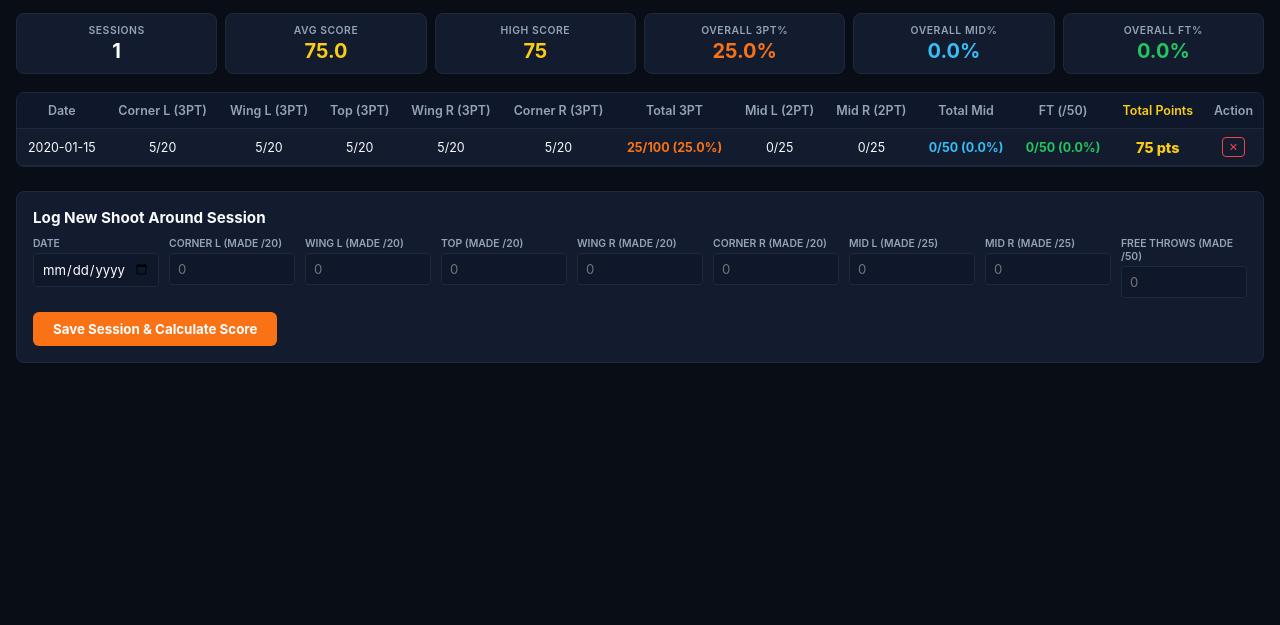
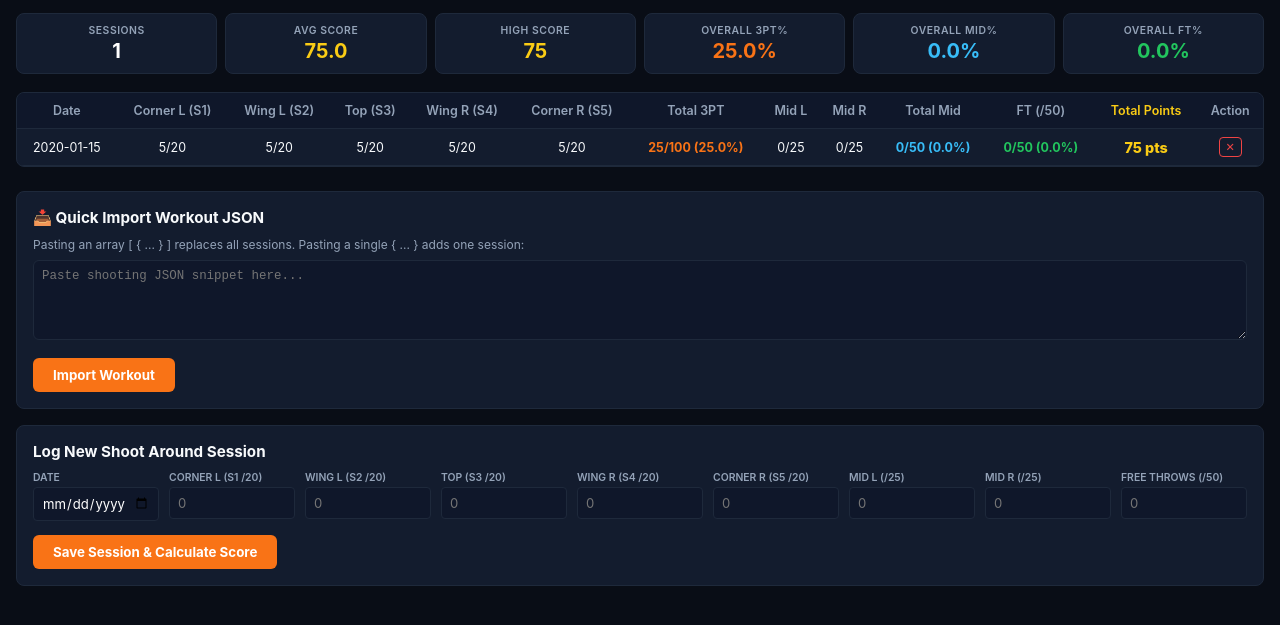
Before and after one commit to rtgundersen1/Cayden-Shoot-Around, a plain HTML site: page index.html in a window 1280 px wide. Both pictures are taken after typing "2020-01-15", "5", "5", "5", "5", "5" into the empty fields and a click on the button "Save Session & Calculate Score". Shown: the part 65-690 px from the top of the page. Drawn offline with Linux system fonts and the light colour scheme; no server answers.

Commit message:
Enhance session logging with JSON import feature
Added support for quick JSON import of workout sessions and updated input fields for session logging.

```diff
--- a/index.html
+++ b/index.html
@@ -13,6 +13,7 @@
       --green: #22c55e;
       --red: #ef4444;
       --blue: #38bdf8;
+      --gold: #facc15;
       --text: #f8fafc;
       --muted: #94a3b8;
       --border: #1e293b;
@@ -35,9 +36,10 @@
     th { background: var(--header-bg); color: var(--muted); padding: 10px 8px; font-weight: 600; border-bottom: 1px solid var(--border); }
     td { padding: 8px; border-bottom: 1px solid var(--border); }
     tr:hover { background: var(--card-hover); }
-    .pts-highlight { color: #facc15; font-weight: 800; font-size: 0.9rem; }
+    .pts-highlight { color: var(--gold); font-weight: 800; font-size: 0.9rem; }
     .highlight { color: var(--accent); font-weight: 700; }
     .green { color: var(--green); font-weight: 700; }
+    .blue { color: var(--blue); font-weight: 700; }
     .btn-del { background: transparent; border: 1px solid var(--red); color: var(--red); border-radius: 4px; padding: 2px 6px; font-size: 0.7rem; cursor: pointer; }
     .btn-del:hover { background: var(--red); color: #fff; }
     .empty-state { padding: 30px; color: var(--muted); text-align: center; }
@@ -58,6 +60,9 @@
       background: #0f172a; border: 1px solid var(--border); color: var(--muted); padding: 6px 12px; border-radius: 4px; cursor: pointer; font-size: 0.75rem; font-weight: 600;
     }
     .tool-btn.danger:hover { color: var(--red); border-color: var(--red); }
+    textarea.json-input {
+      width: 100%; height: 80px; background: #0f172a; border: 1px solid var(--border); color: #38bdf8; font-family: monospace; font-size: 0.78rem; padding: 8px; border-radius: 6px; outline: none;
+    }
   </style>
 </head>
 <body>
@@ -82,17 +87,17 @@
         <thead>
           <tr>
             <th>Date</th>
-            <th>Corner L (3PT)</th>
-            <th>Wing L (3PT)</th>
-            <th>Top (3PT)</th>
-            <th>Wing R (3PT)</th>
-            <th>Corner R (3PT)</th>
+            <th>Corner L (S1)</th>
+            <th>Wing L (S2)</th>
+            <th>Top (S3)</th>
+            <th>Wing R (S4)</th>
+            <th>Corner R (S5)</th>
             <th>Total 3PT</th>
-            <th>Mid L (2PT)</th>
-            <th>Mid R (2PT)</th>
+            <th>Mid L</th>
+            <th>Mid R</th>
             <th>Total Mid</th>
             <th>FT (/50)</th>
-            <th style="color:#facc15;">Total Points</th>
+            <th style="color:var(--gold);">Total Points</th>
             <th>Action</th>
           </tr>
         </thead>
@@ -100,21 +105,29 @@
       </table>
     </div>
 
-    <!-- Log Session Panel -->
     <div class="panels-grid">
+      <!-- Quick JSON Import Panel -->
+      <div class="panel-box">
+        <div class="panel-title">📥 Quick Import Workout JSON</div>
+        <p style="color: var(--muted); font-size: 0.75rem; margin-bottom: 8px;">Pasting an array [ { ... } ] replaces all sessions. Pasting a single { ... } adds one session:</p>
+        <textarea id="import-json-box" class="json-input" placeholder='Paste shooting JSON snippet here...'></textarea>
+        <button class="submit-btn" onclick="importJsonWorkout()">Import Workout</button>
+      </div>
+
+      <!-- Log Session Panel -->
       <div class="panel-box">
         <div class="panel-title">Log New Shoot Around Session</div>
         <form id="session-form" onsubmit="handleFormSubmit(event)">
           <div class="form-grid">
             <div class="form-group"><label>Date</label><input type="date" id="s-date" required /></div>
-            <div class="form-group"><label>Corner L (Made /20)</label><input type="number" id="s-c-left" min="0" max="20" placeholder="0" /></div>
-            <div class="form-group"><label>Wing L (Made /20)</label><input type="number" id="s-w-left" min="0" max="20" placeholder="0" /></div>
-            <div class="form-group"><label>Top (Made /20)</label><input type="number" id="s-top" min="0" max="20" placeholder="0" /></div>
-            <div class="form-group"><label>Wing R (Made /20)</label><input type="number" id="s-w-right" min="0" max="20" placeholder="0" /></div>
-            <div class="form-group"><label>Corner R (Made /20)</label><input type="number" id="s-c-right" min="0" max="20" placeholder="0" /></div>
-            <div class="form-group"><label>Mid L (Made /25)</label><input type="number" id="s-mid-left" min="0" max="25" placeholder="0" /></div>
-            <div class="form-group"><label>Mid R (Made /25)</label><input type="number" id="s-mid-right" min="0" max="25" placeholder="0" /></div>
-            <div class="form-group"><label>Free Throws (Made /50)</label><input type="number" id="s-ft" min="0" max="50" placeholder="0" /></div>
+            <div class="form-group"><label>Corner L (S1 /20)</label><input type="number" id="s-s1" min="0" max="20" placeholder="0" /></div>
+            <div class="form-group"><label>Wing L (S2 /20)</label><input type="number" id="s-s2" min="0" max="20" placeholder="0" /></div>
+            <div class="form-group"><label>Top (S3 /20)</label><input type="number" id="s-s3" min="0" max="20" placeholder="0" /></div>
+            <div class="form-group"><label>Wing R (S4 /20)</label><input type="number" id="s-s4" min="0" max="20" placeholder="0" /></div>
+            <div class="form-group"><label>Corner R (S5 /20)</label><input type="number" id="s-s5" min="0" max="20" placeholder="0" /></div>
+            <div class="form-group"><label>Mid L (/25)</label><input type="number" id="s-mid1" min="0" max="25" placeholder="0" /></div>
+            <div class="form-group"><label>Mid R (/25)</label><input type="number" id="s-mid2" min="0" max="25" placeholder="0" /></div>
+            <div class="form-group"><label>Free Throws (/50)</label><input type="number" id="s-ft" min="0" max="50" placeholder="0" /></div>
           </div>
           <button type="submit" class="submit-btn">Save Session & Calculate Score</button>
         </form>
@@ -129,21 +142,22 @@
       sessions: []
     };
 
-    function calculateSessionPoints(s) {
-      const cL = Number(s.cornerLeft) || 0;
-      const wL = Number(s.wingLeft) || 0;
-      const top = Number(s.top) || 0;
-      const wR = Number(s.wingRight) || 0;
-      const cR = Number(s.cornerRight) || 0;
-      const midL = Number(s.midLeft) || 0;
-      const midR = Number(s.midRight) || 0;
+    function getSessionMetrics(s) {
+      // Support both key formats seamlessly
+      const s1 = Number(s.s1 !== undefined ? s.s1 : (s.cornerLeft !== undefined ? s.cornerLeft : 0)) || 0;
+      const s2 = Number(s.s2 !== undefined ? s.s2 : (s.wingLeft !== undefined ? s.wingLeft : 0)) || 0;
+      const s3 = Number(s.s3 !== undefined ? s.s3 : (s.top !== undefined ? s.top : 0)) || 0;
+      const s4 = Number(s.s4 !== undefined ? s.s4 : (s.wingRight !== undefined ? s.wingRight : 0)) || 0;
+      const s5 = Number(s.s5 !== undefined ? s.s5 : (s.cornerRight !== undefined ? s.cornerRight : 0)) || 0;
+      const mid1 = Number(s.mid1 !== undefined ? s.mid1 : (s.midLeft !== undefined ? s.midLeft : 0)) || 0;
+      const mid2 = Number(s.mid2 !== undefined ? s.mid2 : (s.midRight !== undefined ? s.midRight : 0)) || 0;
       const ft = Number(s.ft) || 0;
 
-      const total3Made = cL + wL + top + wR + cR;
-      const totalMidMade = midL + midR;
+      const total3Made = s1 + s2 + s3 + s4 + s5;
+      const totalMidMade = mid1 + mid2;
+      const points = (total3Made * 3) + (totalMidMade * 2) + (ft * 1);
 
-      // 3 points for each 3PT make, 2 for each mid-range make, 1 for each free throw
-      return (total3Made * 3) + (totalMidMade * 2) + (ft * 1);
+      return { s1, s2, s3, s4, s5, mid1, mid2, ft, total3Made, totalMidMade, points };
     }
 
     async function loadData() {
@@ -197,7 +211,7 @@
     }
 
     function clearAllCache() {
-      if (confirm("Clear local storage cache and reload?")) {
+      if (confirm("Clear local cache and reload?")) {
         localStorage.removeItem('cayden_shooting_cache');
         location.reload();
       }
@@ -225,76 +239,54 @@
       let totals = {
         sessions: sessions.length,
         threeMade: 0,
-        threeAtt: 0,
         midMade: 0,
-        midAtt: 0,
         ftMade: 0,
-        ftAtt: 0,
         totalPoints: 0,
         maxPoints: 0
       };
 
       sessions.forEach((s, idx) => {
-        const cL = Number(s.cornerLeft) || 0;
-        const wL = Number(s.wingLeft) || 0;
-        const top = Number(s.top) || 0;
-        const wR = Number(s.wingRight) || 0;
-        const cR = Number(s.cornerRight) || 0;
-        const total3Made = cL + wL + top + wR + cR;
-        const total3Att = Number(s.total3Att) || 100; // default 20 per spot
+        const m = getSessionMetrics(s);
 
-        const midL = Number(s.midLeft) || 0;
-        const midR = Number(s.midRight) || 0;
-        const totalMidMade = midL + midR;
-        const totalMidAtt = Number(s.totalMidAtt) || 50; // default 25 L / 25 R
+        totals.threeMade += m.total3Made;
+        totals.midMade += m.totalMidMade;
+        totals.ftMade += m.ft;
+        totals.totalPoints += m.points;
+        if (m.points > totals.maxPoints) totals.maxPoints = m.points;
 
-        const ft = Number(s.ft) || 0;
-        const ftAtt = Number(s.ftAtt) || 50;
-
-        const sessionPts = calculateSessionPoints(s);
-
-        totals.threeMade += total3Made;
-        totals.threeAtt += total3Att;
-        totals.midMade += totalMidMade;
-        totals.midAtt += totalMidAtt;
-        totals.ftMade += ft;
-        totals.ftAtt += ftAtt;
-        totals.totalPoints += sessionPts;
-        if (sessionPts > totals.maxPoints) totals.maxPoints = sessionPts;
-
-        const threePct = total3Att > 0 ? ((total3Made / total3Att) * 100).toFixed(1) + '%' : '-';
-        const midPct = totalMidAtt > 0 ? ((totalMidMade / totalMidAtt) * 100).toFixed(1) + '%' : '-';
-        const ftPct = ftAtt > 0 ? ((ft / ftAtt) * 100).toFixed(1) + '%' : '-';
+        const threePct = ((m.total3Made / 100) * 100).toFixed(1) + '%';
+        const midPct = ((m.totalMidMade / 50) * 100).toFixed(1) + '%';
+        const ftPct = ((m.ft / 50) * 100).toFixed(1) + '%';
 
         const tr = document.createElement('tr');
         tr.innerHTML = `
           <td>${s.date || '-'}</td>
-          <td>${cL}/20</td>
-          <td>${wL}/20</td>
-          <td>${top}/20</td>
-          <td>${wR}/20</td>
-          <td>${cR}/20</td>
-          <td class="highlight">${total3Made}/${total3Att} (${threePct})</td>
-          <td>${midL}/25</td>
-          <td>${midR}/25</td>
-          <td class="blue" style="color:var(--blue); font-weight:700;">${totalMidMade}/${totalMidAtt} (${midPct})</td>
-          <td class="green">${ft}/${ftAtt} (${ftPct})</td>
-          <td class="pts-highlight">${sessionPts} pts</td>
+          <td>${m.s1}/20</td>
+          <td>${m.s2}/20</td>
+          <td>${m.s3}/20</td>
+          <td>${m.s4}/20</td>
+          <td>${m.s5}/20</td>
+          <td class="highlight">${m.total3Made}/100 (${threePct})</td>
+          <td>${m.mid1}/25</td>
+          <td>${m.mid2}/25</td>
+          <td class="blue">${m.totalMidMade}/50 (${midPct})</td>
+          <td class="green">${m.ft}/50 (${ftPct})</td>
+          <td class="pts-highlight">${m.points} pts</td>
           <td><button class="btn-del" onclick="deleteSession(${idx})">✕</button></td>
         `;
         tbody.appendChild(tr);
       });
 
       const n = totals.sessions;
-      const overall3Pct = totals.threeAtt > 0 ? ((totals.threeMade / totals.threeAtt) * 100).toFixed(1) + '%' : '0.0%';
-      const overallMidPct = totals.midAtt > 0 ? ((totals.midMade / totals.midAtt) * 100).toFixed(1) + '%' : '0.0%';
-      const overallFtPct = totals.ftAtt > 0 ? ((totals.ftMade / totals.ftAtt) * 100).toFixed(1) + '%' : '0.0%';
+      const overall3Pct = ((totals.threeMade / (n * 100)) * 100).toFixed(1) + '%';
+      const overallMidPct = ((totals.midMade / (n * 50)) * 100).toFixed(1) + '%';
+      const overallFtPct = ((totals.ftMade / (n * 50)) * 100).toFixed(1) + '%';
       const avgPts = (totals.totalPoints / n).toFixed(1);
 
       document.getElementById('stats-summary').innerHTML = `
         <div class="stat-card"><div class="label">Sessions</div><div class="val">${n}</div></div>
-        <div class="stat-card"><div class="label">Avg Score</div><div class="val" style="color:#facc15;">${avgPts}</div></div>
-        <div class="stat-card"><div class="label">High Score</div><div class="val" style="color:#facc15;">${totals.maxPoints}</div></div>
+        <div class="stat-card"><div class="label">Avg Score</div><div class="val" style="color:var(--gold);">${avgPts}</div></div>
+        <div class="stat-card"><div class="label">High Score</div><div class="val" style="color:var(--gold);">${totals.maxPoints}</div></div>
         <div class="stat-card"><div class="label">Overall 3PT%</div><div class="val" style="color:var(--accent);">${overall3Pct}</div></div>
         <div class="stat-card"><div class="label">Overall Mid%</div><div class="val" style="color:var(--blue);">${overallMidPct}</div></div>
         <div class="stat-card"><div class="label">Overall FT%</div><div class="val" style="color:var(--green);">${overallFtPct}</div></div>
@@ -305,25 +297,45 @@
       e.preventDefault();
       const newSession = {
         date: document.getElementById('s-date').value,
-        cornerLeft: Number(document.getElementById('s-c-left').value) || 0,
-        wingLeft: Number(document.getElementById('s-w-left').value) || 0,
-        top: Number(document.getElementById('s-top').value) || 0,
-        wingRight: Number(document.getElementById('s-w-right').value) || 0,
-        cornerRight: Number(document.getElementById('s-c-right').value) || 0,
-        total3Att: 100,
-        midLeft: Number(document.getElementById('s-mid-left').value) || 0,
-        midRight: Number(document.getElementById('s-mid-right').value) || 0,
-        totalMidAtt: 50,
-        ft: Number(document.getElementById('s-ft').value) || 0,
-        ftAtt: 50
+        s1: Number(document.getElementById('s-s1').value) || 0,
+        s2: Number(document.getElementById('s-s2').value) || 0,
+        s3: Number(document.getElementById('s-s3').value) || 0,
+        s4: Number(document.getElementById('s-s4').value) || 0,
+        s5: Number(document.getElementById('s-s5').value) || 0,
+        mid1: Number(document.getElementById('s-mid1').value) || 0,
+        mid2: Number(document.getElementById('s-mid2').value) || 0,
+        ft: Number(document.getElementById('s-ft').value) || 0
       };
 
+      if (!state.sessions) state.sessions = [];
       state.sessions.unshift(newSession);
       render();
       saveData();
       e.target.reset();
     }
 
+    function importJsonWorkout() {
+      const raw = document.getElementById('import-json-box').value.trim();
+      if (!raw) return;
+      try {
+        const parsed = JSON.parse(raw);
+        if (Array.isArray(parsed)) {
+          state.sessions = parsed;
+        } else if (parsed.sessions && Array.isArray(parsed.sessions)) {
+          state.sessions = parsed.sessions;
+        } else {
+          if (!state.sessions) state.sessions = [];
+          state.sessions.unshift(parsed);
+        }
+        render();
+        saveData();
+        document.getElementById('import-json-box').value = '';
+        alert("Workout data imported and synced successfully!");
+      } catch (err) {
+        alert("Invalid JSON format.");
+      }
+    }
+
     loadData();
   </script>
 </body>
```
